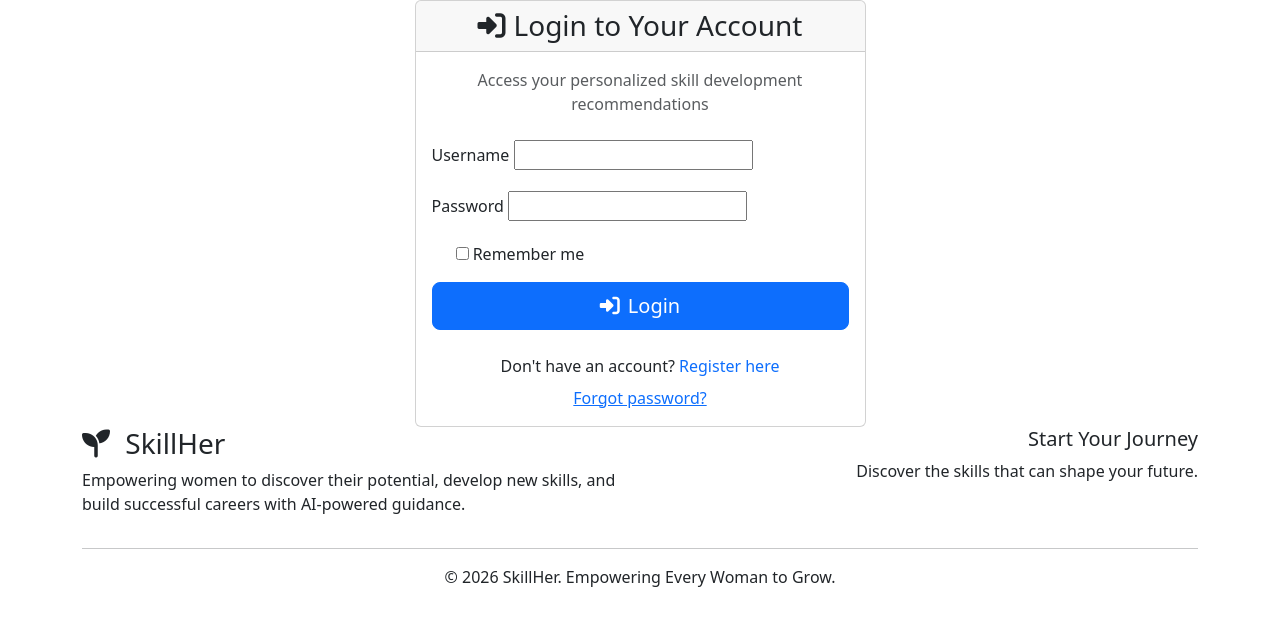
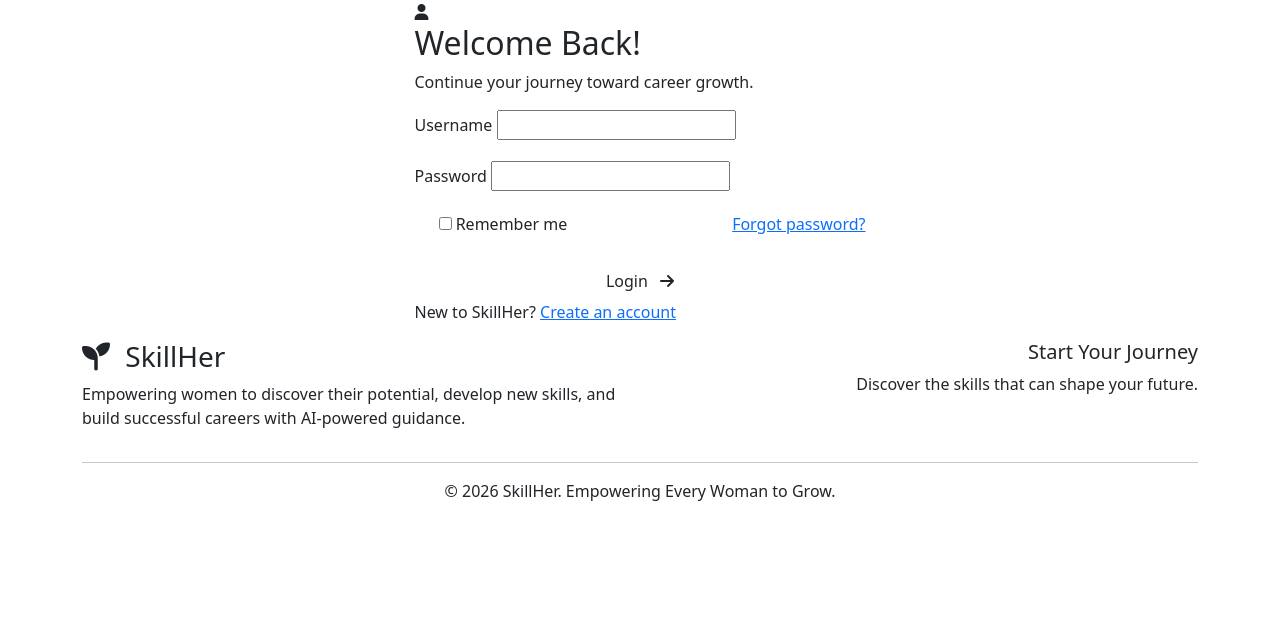
Before and after one commit to varun05126/llm_working, a Django app: template templates/recommender/login.html in a window 1280 px wide. Shown: the part 56-682 px from the top of the page. Run offline with Django 5.2, Linux system fonts and the light colour scheme; the template is opened without the code that fills it, so the values that code supplies are empty, except form fields; tables that the repository leaves empty hold one stand-in row (values such as "Sample post"); form fields are guessed from the names that the template uses.

Commit message:
Update login page title and layout

```diff
--- a/templates/recommender/login.html
+++ b/templates/recommender/login.html
@@ -1,59 +1,176 @@
 {% extends 'recommender/base.html' %}
 
-{% block title %}Login - Women Skill Development Recommender{% endblock %}
+
+{% block title %}
+Login - SkillHer
+{% endblock %}
+
 
 {% block content %}
+
+<section class="auth-section">
+
     <div class="container">
+
         <div class="row justify-content-center">
-        <div class="col-md-6 col-lg-5">
-            <div class="card recommendation-card">
-                <div class="card-header recommendation-header">
-                    <h3 class="text-center mb-0"><i class="fas fa-sign-in-alt me-2"></i>Login to Your Account</h3>
+
+            <div class="col-md-7 col-lg-5">
+
+                <div class="auth-card">
+
+                    <div class="auth-icon">
+
+                        <i class="fas fa-user"></i>
+
                     </div>
-                <div class="card-body">
-                    <p class="text-center text-muted mb-4">
-                        Access your personalized skill development recommendations
+
+
+                    <h2>Welcome Back!</h2>
+
+                    <p>
+
+                        Continue your journey toward career growth.
+
                     </p>
+
+
                     <form method="post">
+
                         {% csrf_token %}
+
+
                         {% if form.non_field_errors %}
-                            <div class="alert alert-danger">{{ form.non_field_errors }}</div>
+
+                        <div class="alert alert-danger">
+
+                            {{ form.non_field_errors }}
+
+                        </div>
+
                         {% endif %}
+
+
                         <div class="mb-3">
-                            <label for="{{ form.username.id_for_label }}" class="form-label">Username</label>
+
+                            <label for="{{ form.username.id_for_label }}"
+                                   class="form-label">
+
+                                Username
+
+                            </label>
+
+
                             {{ form.username }}
+
+
                             {% if form.username.errors %}
-                                <div class="text-danger small">{{ form.username.errors }}</div>
+
+                            <div class="text-danger small">
+
+                                {{ form.username.errors }}
+
+                            </div>
+
                             {% endif %}
+
                         </div>
+
+
+
                         <div class="mb-3">
-                            <label for="{{ form.password.id_for_label }}" class="form-label">Password</label>
+
+                            <label for="{{ form.password.id_for_label }}"
+                                   class="form-label">
+
+                                Password
+
+                            </label>
+
+
                             {{ form.password }}
+
+
                             {% if form.password.errors %}
-                                <div class="text-danger small">{{ form.password.errors }}</div>
+
+                            <div class="text-danger small">
+
+                                {{ form.password.errors }}
+
+                            </div>
+
                             {% endif %}
+
                         </div>
-                        <div class="mb-3 form-check">
+
+
+
+                        <div class="d-flex justify-content-between mb-4">
+
+                            <div class="form-check">
+
                                 {{ form.remember_me }}
-                            <label class="form-check-label" for="{{ form.remember_me.id_for_label }}">Remember me</label>
+
+                                <label class="form-check-label"
+                                       for="{{ form.remember_me.id_for_label }}">
+
+                                    Remember me
+
+                                </label>
+
                             </div>
+
+
+                            <a href="{% url 'password_reset' %}"
+                               class="forgot-link">
+
+                                Forgot password?
+
+                            </a>
+
+                        </div>
+
+
+
                         <div class="d-grid">
-                            <button type="submit" class="btn btn-primary btn-lg">
-                                <i class="fas fa-sign-in-alt me-2"></i>Login
+
+                            <button type="submit"
+                                    class="btn btn-primary-skillher">
+
+                                Login
+
+                                <i class="fas fa-arrow-right ms-2"></i>
+
                             </button>
+
                         </div>
+
                     </form>
-                    <div class="text-center mt-4">
-                        <p class="mb-0">
-                            Don't have an account? <a href="{% url 'register' %}" class="text-decoration-none">Register here</a>
+
+
+                    <div class="auth-footer">
+
+                        <p>
+
+                            New to SkillHer?
+
+                            <a href="{% url 'register' %}">
+
+                                Create an account
+
+                            </a>
+
                         </p>
-                        <p class="mb-0 mt-2">
-                            <a href="{% url 'password_reset' %}" class="text-decoration-success">Forgot password?</a>
-                        </p>
+
                     </div>
+
                 </div>
+
             </div>
+
         </div>
+
     </div>
-</div>
+
+</section>
+
 {% endblock %}
```
Lines whose indentation alone changed are shown as unchanged.
